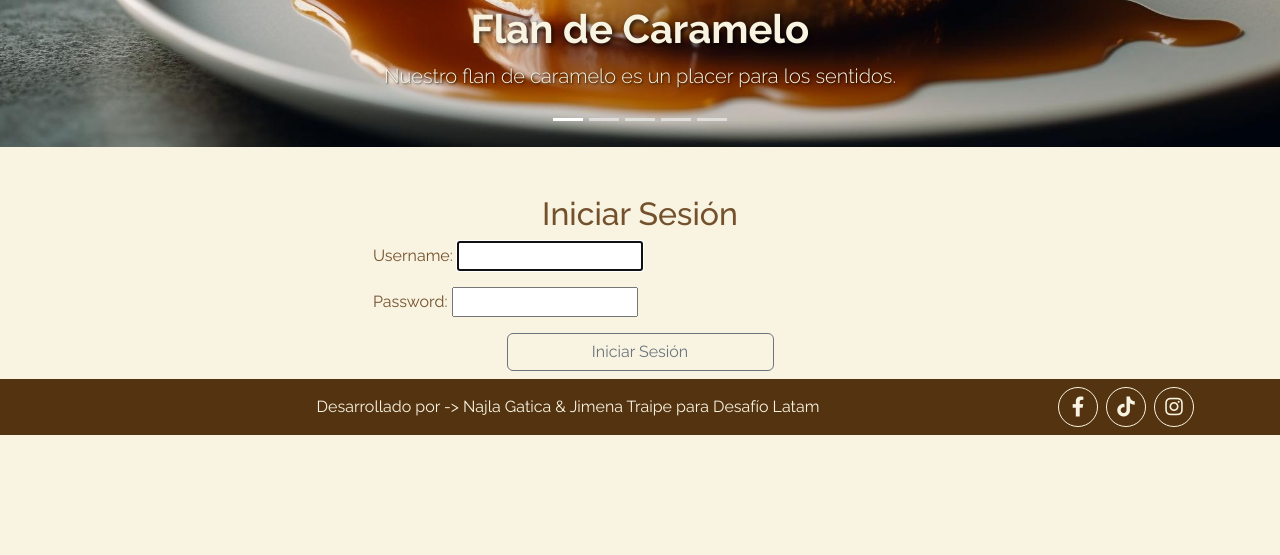
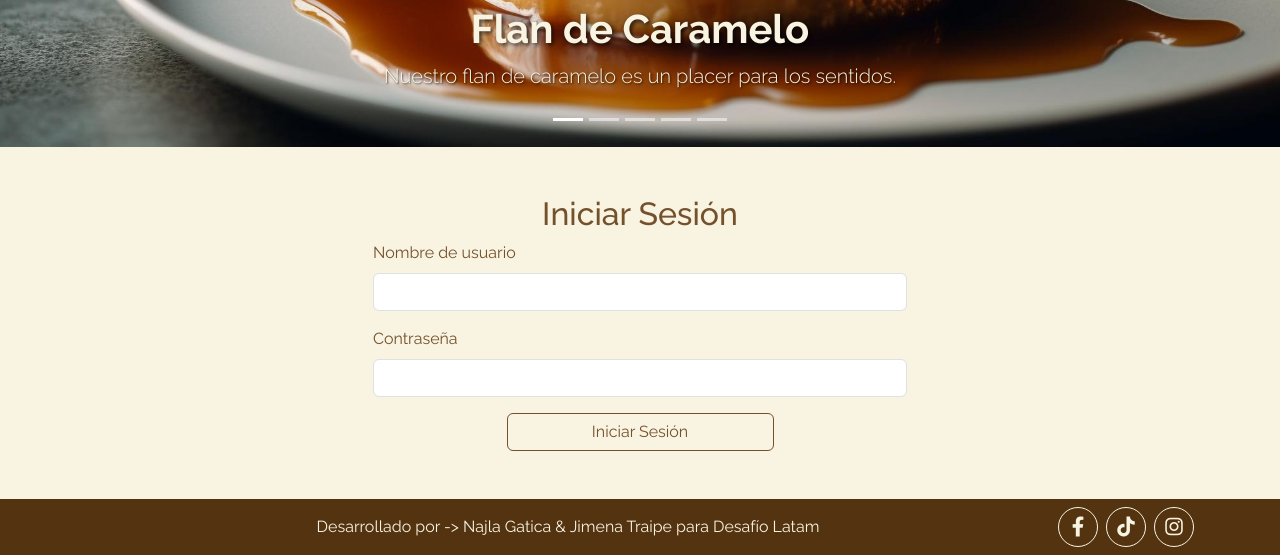
Before and after one commit to Najla-gf/Proyecto_onlyflans, a Django app: page /accounts/login/ in a window 1280 px wide. Shown: the part 403-958 px from the top of the page. Before the commit the page ends 838 px from the top, so only its background shows below. Run offline with Django 5.2, Linux system fonts and the light colour scheme.

Commit message:
Continuacion hito 4

```diff
--- a/onlyflansPY/static/css/style.css
+++ b/onlyflansPY/static/css/style.css
@@ -41,6 +41,17 @@ body {
     color: #74512D;
 }
 
+.btn-outline-secondary {
+    color: #74512D; /* Color del texto */
+    border-color: #74512D; /* Color del borde */
+}
+
+.btn-outline-secondary:hover {
+    background-color: #74512D; /* Color de fondo al pasar el mouse */
+    color: white; /* Color del texto al pasar el mouse */
+    border-color: #74512D; /* Color del borde al pasar el mouse */
+}
+
 .footer-custom {
     background-color: #543310;
     color: #F8F4E1;
--- a/onlyflansPY/web/templates/registration/login.html
+++ b/onlyflansPY/web/templates/registration/login.html
@@ -1,18 +1,23 @@
 {% extends 'base.html' %}
 {% block content %}
-<div class="container mt-5 mb-2">
+<div class="container mt-5 mb-5">
     <h2 class="text-center">Iniciar Sesión</h2>
     <div class="row justify-content-center">
         <div class="col-md-6">
+            {% if error_message %}
+                <div class="alert alert-danger" role="alert">
+                    {{ error_message }}
+                </div>
+            {% endif %}
             <form method="post">
                 {% csrf_token %}
                 <div class="mb-3">
-                    {{ form.username.label_tag }}
-                    {{ form.username }}
+                    <label for="id_username" class="form-label">Nombre de usuario</label>
+                    <input type="text" name="username" id="id_username" class="form-control">
                 </div>
                 <div class="mb-3">
-                    {{ form.password.label_tag }}
-                    {{ form.password }}
+                    <label for="id_password" class="form-label">Contraseña</label>
+                    <input type="password" name="password" id="id_password" class="form-control">
                 </div>
                 <div class="d-grid gap-2 col-6 mx-auto">
                     <button type="submit" class="btn btn-outline-secondary">Iniciar Sesión</button>
--- a/onlyflansPY/web/templates/registration/logout.html
+++ b/onlyflansPY/web/templates/registration/logout.html
@@ -4,7 +4,7 @@
     <h2 class="text-center">Cerrar Sesión</h2>
     <div class="row justify-content-center">
         <div class="col-md-6 text-center">
-
+        <p>Haz cerrado sesión</p>
         </div>
     </div>
 </div>
```
Also changed, not shown: onlyflansPY/onlyflansPY/settings.py (+10 -0 lines), onlyflansPY/web/views.py (+6 -7 lines), onlyflansPY/db.sqlite3.
